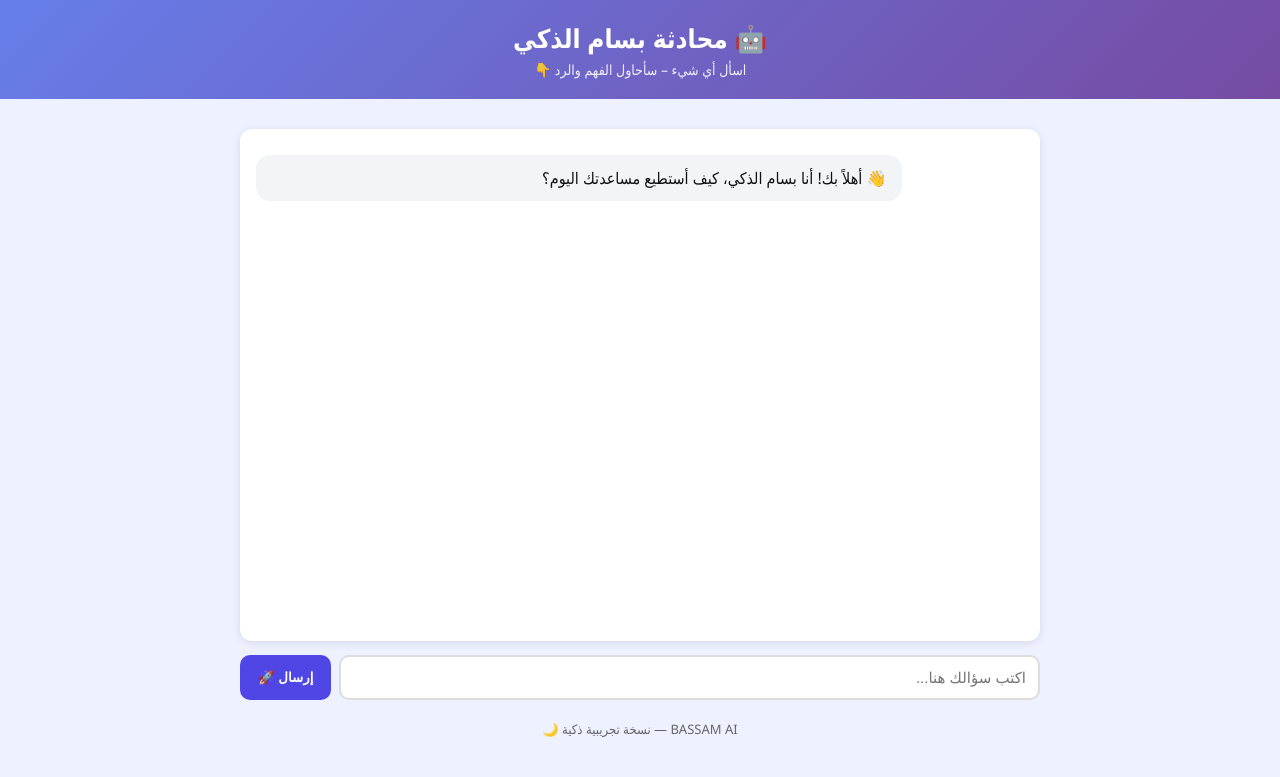
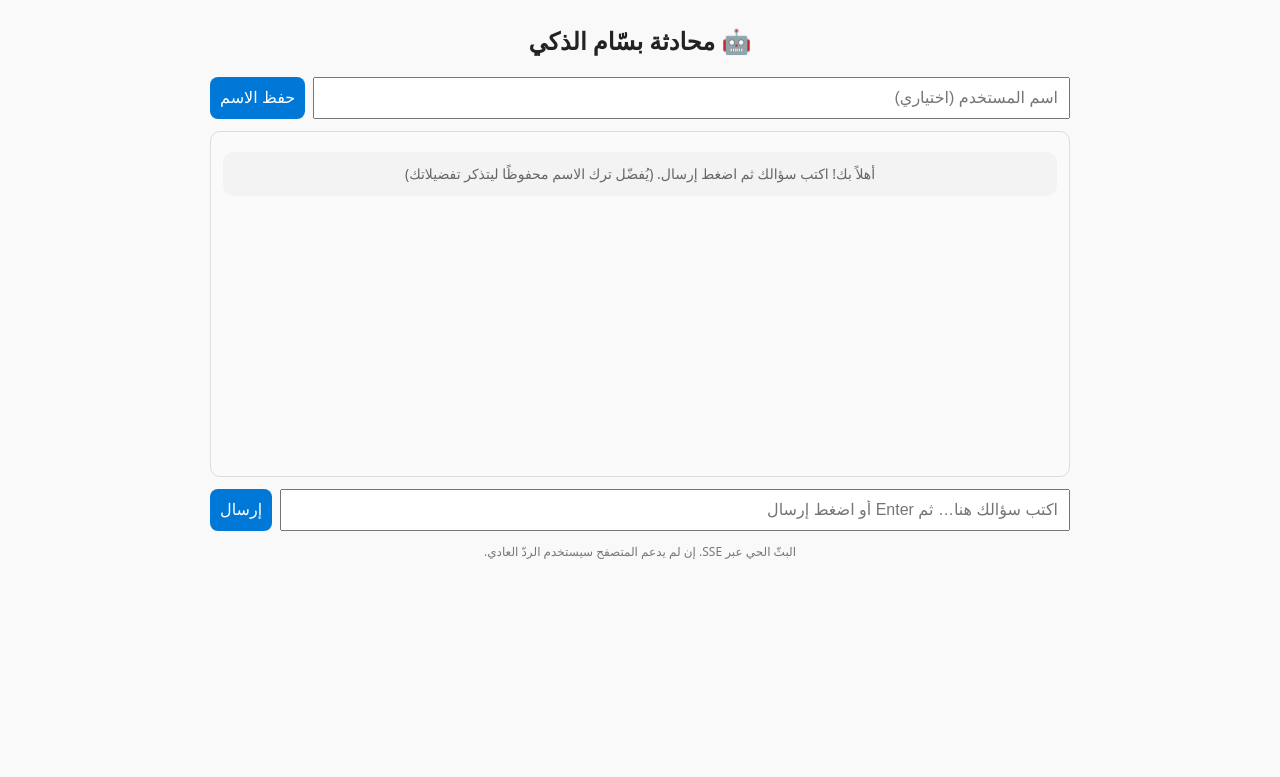
Before and after one commit to bassam-st/BASSAM-APP, a FastAPI app: page /chatui in a window 1280 px wide. Shown: the top 777 px of the page. Run offline with FastAPI, Linux system fonts and the light colour scheme.

Commit message:
Update chat.html

```diff
--- a/templates/chat.html
+++ b/templates/chat.html
@@ -1,91 +1,44 @@
 <!doctype html>
 <html lang="ar" dir="rtl">
 <head>
-  <meta charset="utf-8">
-  <meta name="viewport" content="width=device-width,initial-scale=1">
-  <title>💬 محادثة بسام الذكي</title>
+  <meta charset="utf-8" />
+  <meta name="viewport" content="width=device-width,initial-scale=1" />
+  <title>محادثة بسّام الذكي</title>
+  <link rel="stylesheet" href="/static/style.css">
   <style>
-    body{font-family:'Segoe UI',Tahoma,Arial,sans-serif;margin:0;background:#eef1ff;color:#222;direction:rtl}
-    header{background:linear-gradient(135deg,#667eea,#764ba2);color:#fff;padding:20px;text-align:center;position:sticky;top:0;z-index:10}
-    header h1{margin:0;font-size:26px}
-    main{max-width:800px;margin:20px auto;padding:10px}
-    .chat-box{background:#fff;border-radius:12px;box-shadow:0 2px 10px rgba(0,0,0,.1);padding:16px;min-height:60vh;overflow-y:auto}
-    .msg{margin:10px 0;padding:12px 16px;border-radius:14px;max-width:80%;white-space:pre-wrap}
-    .user{background:#4f46e5;color:#fff;margin-left:auto;text-align:right}
-    .bot{background:#f3f4f6;color:#111;margin-right:auto;text-align:right}
-    form{display:flex;gap:8px;margin-top:14px}
-    input[type=text]{flex:1;padding:12px;border:2px solid #ddd;border-radius:10px;font-size:15px}
-    button{background:#4f46e5;color:#fff;border:0;padding:12px 18px;border-radius:10px;cursor:pointer;font-weight:bold}
-    button:hover{background:#4338ca}
-    .footer{margin-top:20px;text-align:center;font-size:13px;color:#666}
+    body{font-family:system-ui,Segoe UI,Arial;max-width:860px;margin:24px auto;padding:0 12px}
+    .wrap{display:flex;flex-direction:column;gap:12px}
+    .row{display:flex;gap:8px}
+    input,button{font-size:16px;padding:10px}
+    input{flex:1}
+    #chat{border:1px solid #ddd;border-radius:10px;min-height:320px;padding:12px;overflow:auto;background:#fafafa}
+    .msg{margin:8px 0;padding:10px;border-radius:10px;line-height:1.7}
+    .me{background:#e6f7ff}
+    .bot{background:#fff;border:1px solid #eee}
+    .sys{background:#f3f3f3;color:#666;font-size:14px}
+    .small{font-size:12px;color:#777}
   </style>
 </head>
 <body>
+  <h2>🤖 محادثة بسّام الذكي</h2>
 
-<header>
-  <h1>🤖 محادثة بسام الذكي</h1>
-  <p style="margin:4px 0 0;font-size:14px;opacity:.9">اسأل أي شيء – سأحاول الفهم والرد 👇</p>
-</header>
+  <div class="wrap">
+    <div class="row">
+      <input id="user" placeholder="اسم المستخدم (اختياري)" />
+      <button onclick="saveUser()">حفظ الاسم</button>
+    </div>
 
-<main>
-  <div class="chat-box" id="chatBox">
-    <div class="msg bot">👋 أهلاً بك! أنا بسام الذكي، كيف أستطيع مساعدتك اليوم؟</div>
+    <div id="chat" aria-live="polite">
+      <div class="msg sys">أهلاً بك! اكتب سؤالك ثم اضغط إرسال. (يُفضّل ترك الاسم محفوظًا ليتذكر تفضيلاتك)</div>
+    </div>
+
+    <div class="row">
+      <input id="q" placeholder="اكتب سؤالك هنا… ثم Enter أو اضغط إرسال">
+      <button id="send" onclick="send()">إرسال</button>
+    </div>
+    <div class="small">البثّ الحي عبر SSE. إن لم يدعم المتصفح سيستخدم الردّ العادي.</div>
   </div>
 
-  <form id="chatForm">
-    <input id="msgInput" type="text" placeholder="اكتب سؤالك هنا..." required>
-    <button type="submit">إرسال 🚀</button>
-  </form>
-
-  <div class="footer">BASSAM AI — نسخة تجريبية ذكية 🌙</div>
-</main>
-
-<script>
-const form = document.getElementById('chatForm');
-const box = document.getElementById('chatBox');
-const input = document.getElementById('msgInput');
-
-// إذا جاء استعلام من الصفحة الرئيسية
-const urlParams = new URLSearchParams(window.location.search);
-const firstQuery = urlParams.get('query');
-if(firstQuery){
-  input.value = firstQuery;
-  sendMsg(firstQuery);
-}
-
-form.addEventListener('submit', e=>{
-  e.preventDefault();
-  const text = input.value.trim();
-  if(!text) return;
-  sendMsg(text);
-});
-
-async function sendMsg(text){
-  addMsg('user', text);
-  input.value = '';
-  scrollDown();
-  try{
-    const res = await fetch(`/ask?query=${encodeURIComponent(text)}`);
-    const data = await res.json();
-    const answer = data.result || "❌ لم أفهم سؤالك بعد، حاول بصيغة أوضح.";
-    addMsg('bot', answer);
-  }catch(err){
-    addMsg('bot', "⚠️ حدث خطأ أثناء الاتصال بالخادم.");
-  }
-  scrollDown();
-}
-
-function addMsg(type, text){
-  const div = document.createElement('div');
-  div.className = `msg ${type}`;
-  div.textContent = text;
-  box.appendChild(div);
-}
-
-function scrollDown(){
-  box.scrollTo({top: box.scrollHeight, behavior:'smooth'});
-}
-</script>
-
+  <script src="/static/chat.js"></script>
 </body>
 </html>
```
